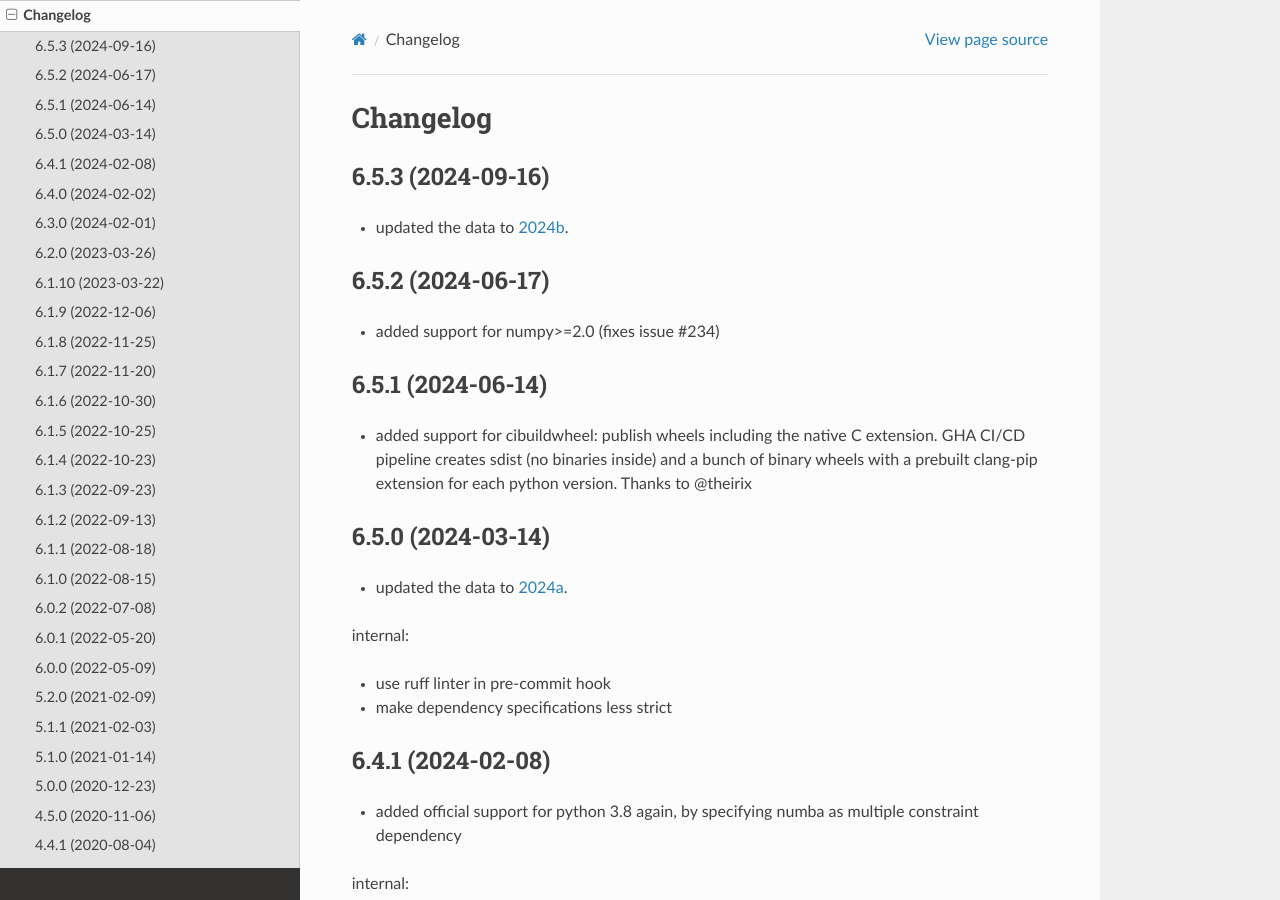
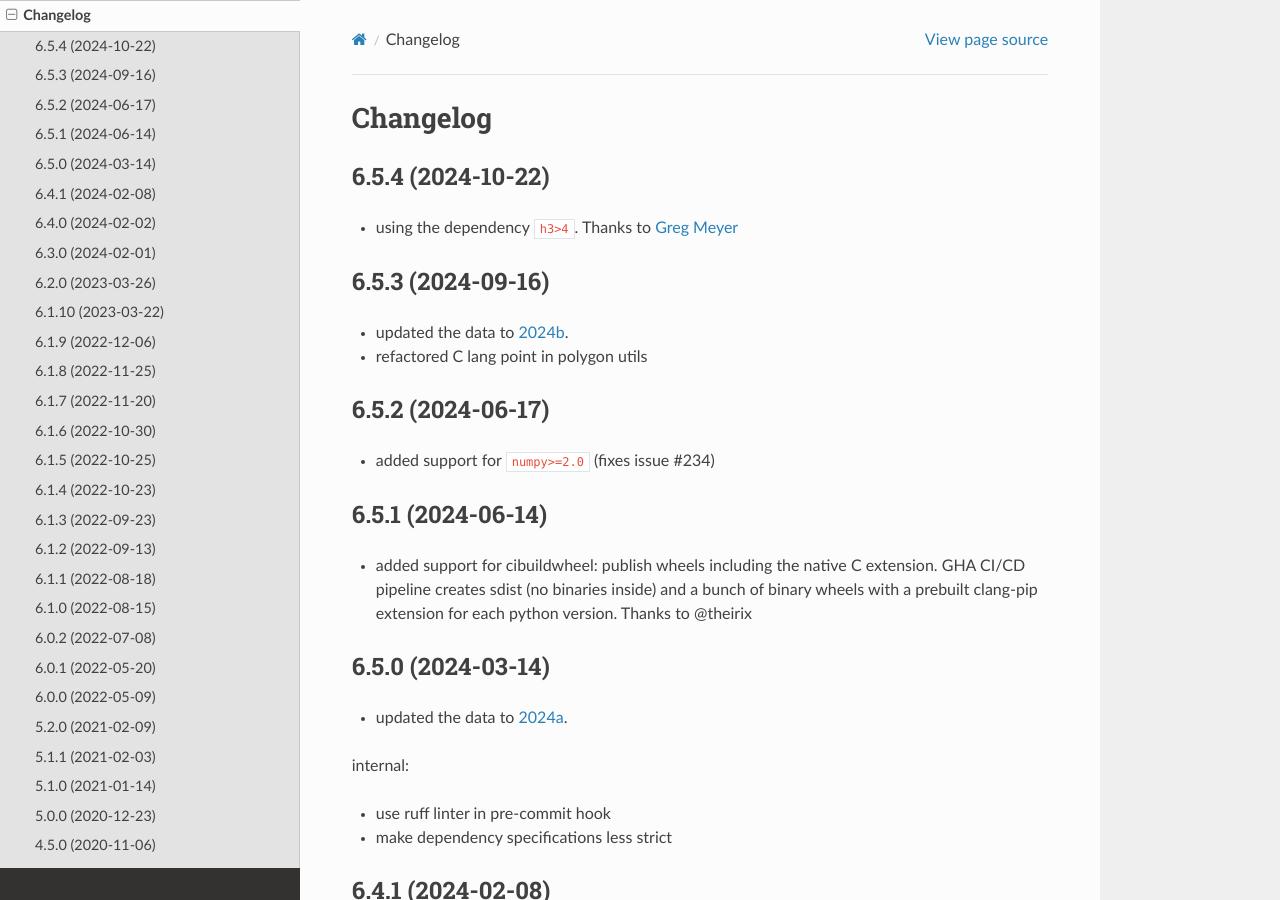
Before and after one commit to jannikmi/timezonefinder, a Sphinx documentation site: the page built from docs/6_changelog.rst, in a window 1280 px wide and 900 px high. Built offline with Sphinx 7.4.7 and the Read the Docs theme 3.1.0, drawn with Linux system fonts in a browser that asks for light colours.

Commit message:
h4 > 4 dependency release (#257)
* Update poetry.lock

* add tests for python 3.13

* simplifly pip implementation selection

* Update CHANGELOG.rst

* Update 3_about.rst

* bump version 6.5.4

* remove python 3.13 numba tests

```diff
--- a/CHANGELOG.rst
+++ b/CHANGELOG.rst
@@ -1,18 +1,24 @@
 =========
 Changelog
 =========
+
+
+6.5.4 (2024-10-22)
+------------------
+
+* using the dependency ``h3>4``. Thanks to `Greg Meyer <https://github.com/gmmeyer>`__
 
 
 6.5.3 (2024-09-16)
 ------------------
 
 * updated the data to `2024b <https://github.com/evansiroky/timezone-boundary-builder/releases/tag/2024b>`__.
-
+* refactored C lang point in polygon utils
 
 6.5.2 (2024-06-17)
 ------------------
 
-* added support for numpy>=2.0 (fixes issue #234)
+* added support for ``numpy>=2.0`` (fixes issue #234)
 
 
 6.5.1 (2024-06-14)
--- a/docs/3_about.rst
+++ b/docs/3_about.rst
@@ -135,3 +135,4 @@ Thanks to:
 - `synapticarbors <https://github.com/synapticarbors>`__ for fixing Numba import with py27.
 - `zedrdave <https://github.com/zedrdave>`__ for valuable feedback.
 - `Tyler Huntley <https://github.com/Ty1776>`__ for adding docstrings
+- `Greg Meyer <https://github.com/gmmeyer>`__ for updating h3 to >4
```
Also changed, not shown: pyproject.toml (+5 -3 lines), 3 other files.
